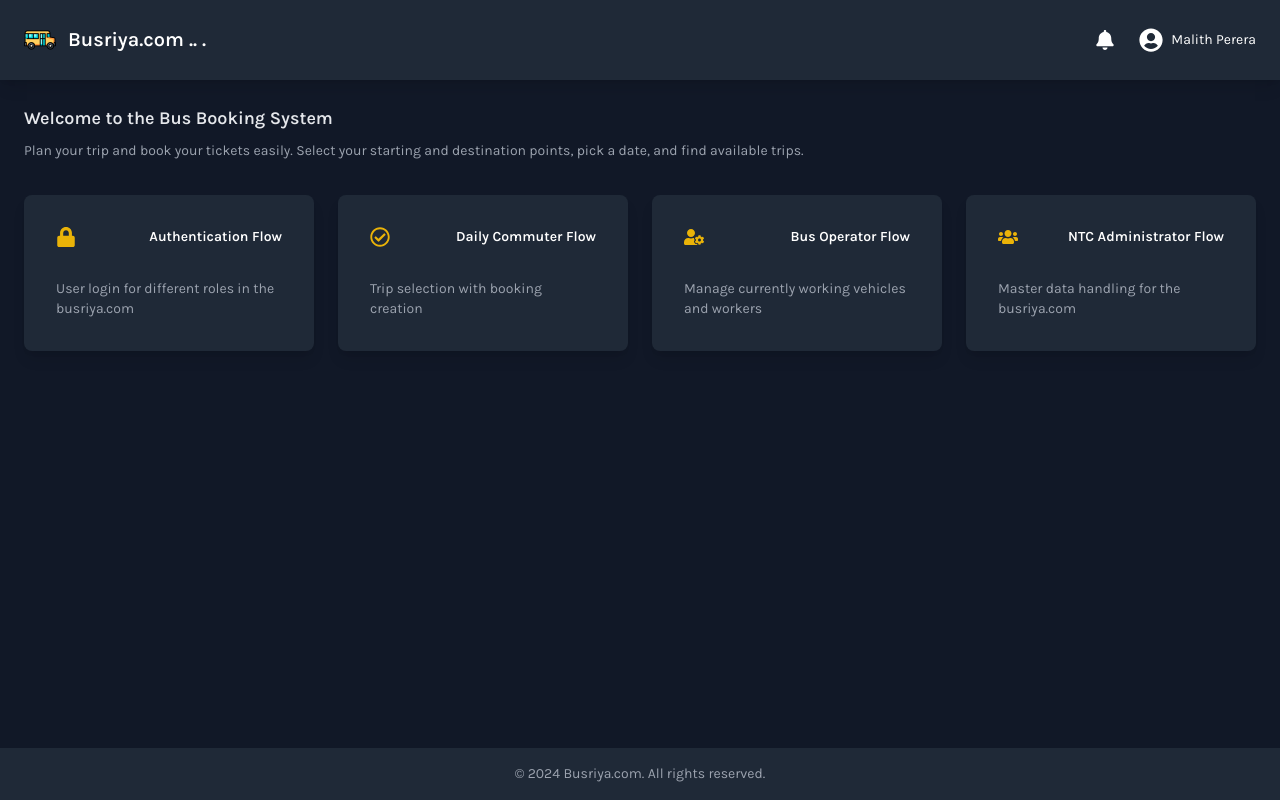
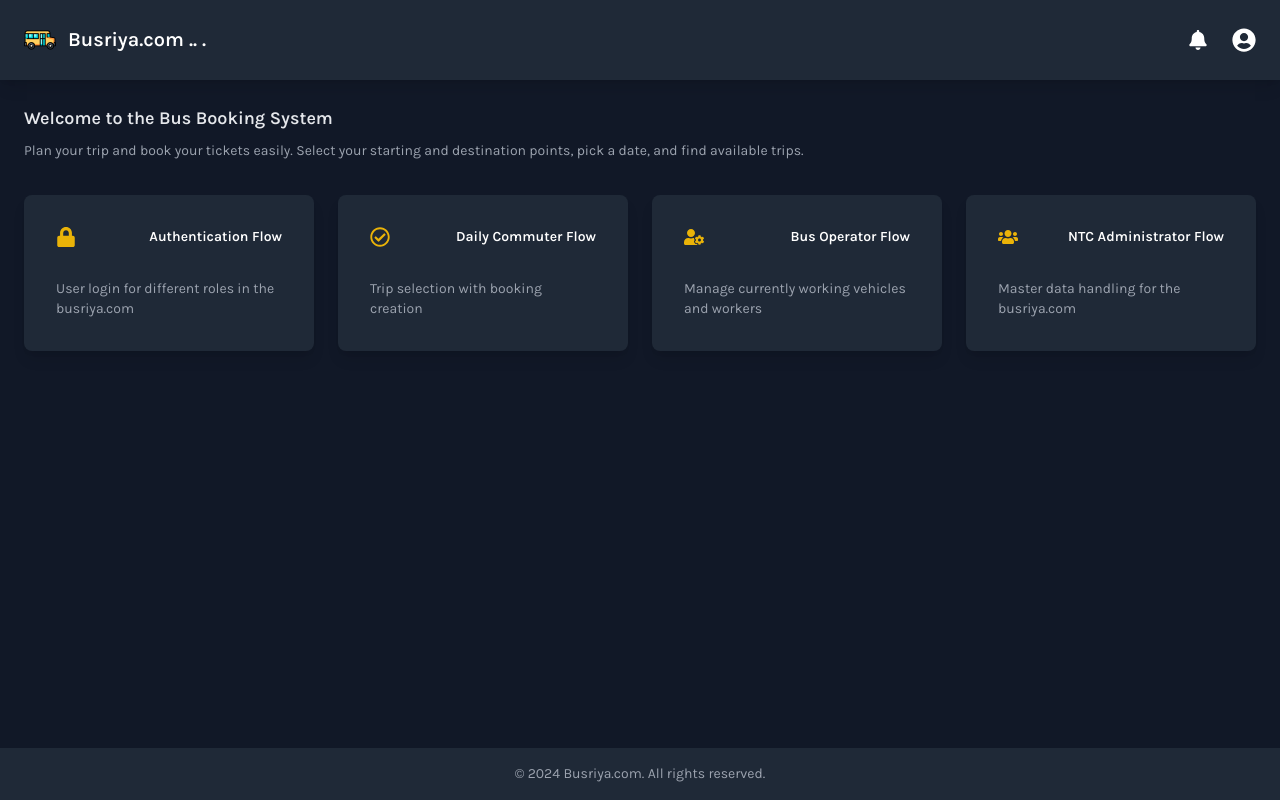
Before and after one commit to sanuga-lakdinu-kuruppu/booking-client, a React (Vite) app: page / in a window 1280 px wide. Built offline with nearby package versions, Linux system fonts and the light colour scheme.

Commit message:
profile name removed

```diff
--- a/src/App.jsx
+++ b/src/App.jsx
@@ -28,7 +28,6 @@ function App() {
 
             <div className="flex items-center space-x-2">
               <FaUserCircle className="text-white text-2xl cursor-pointer hover:text-yellow-500 transition duration-200" />
-              <span className="text-white text-sm">Malith Perera</span>
             </div>
           </div>
         </div>
```
